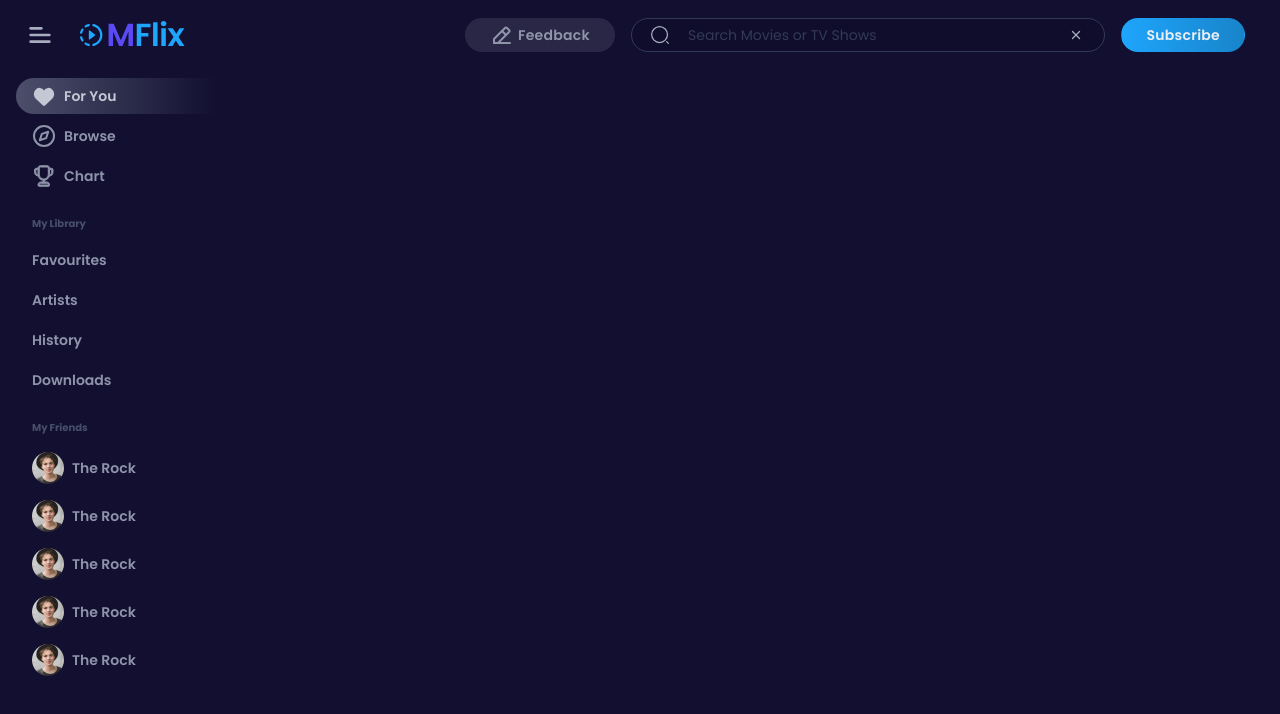
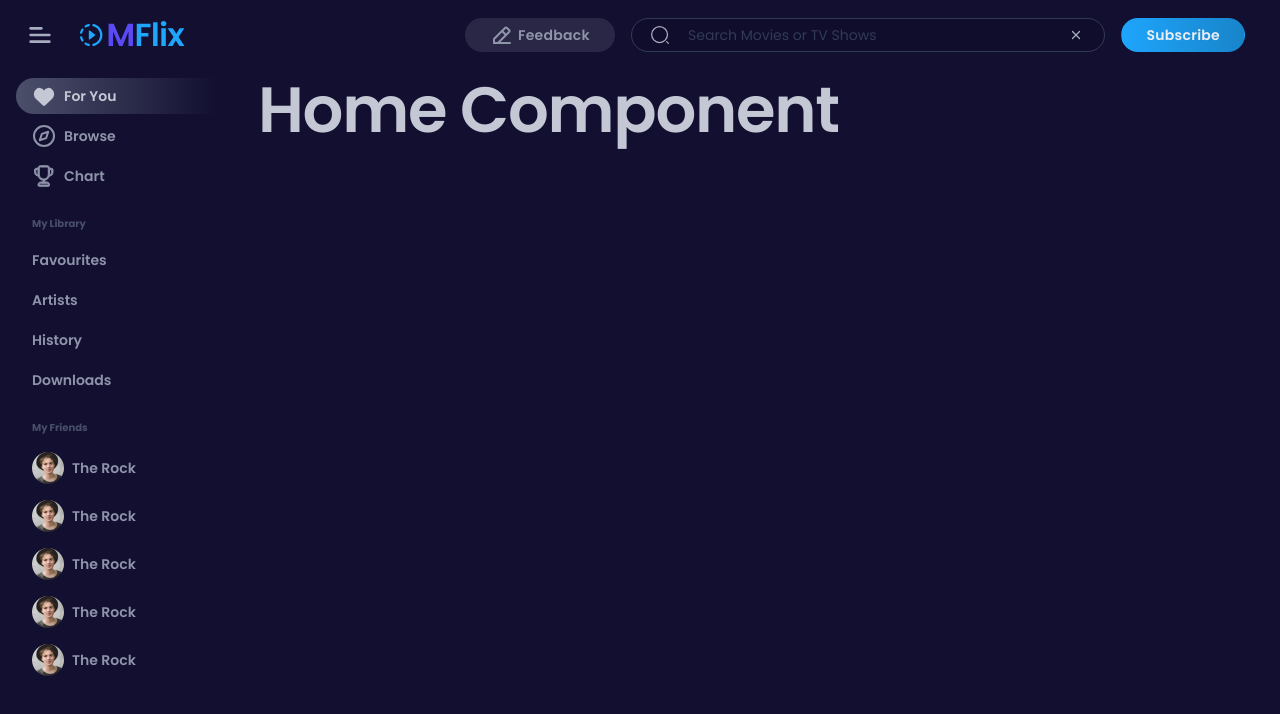
Before and after one commit to imShivam579/mflix, a React (Create React App) app: page / in a window 1280 px wide. Shown: the top 714 px of the page. Built offline with nearby package versions, Linux system fonts and the light colour scheme.

Commit message:
Add: Home page

```diff
--- a/package.json
+++ b/package.json
@@ -10,6 +10,7 @@
     "react": "^17.0.2",
     "react-dom": "^17.0.2",
     "react-redux": "^7.2.6",
+    "react-router-dom": "^5.2.0",
     "react-scripts": "5.0.0"
   },
   "scripts": {
--- a/src/App.js
+++ b/src/App.js
@@ -1,12 +1,33 @@
-import React from "react";
+import React, { useState, useEffect } from "react";
 import "./App.css";
+import { BrowserRouter as Router, Switch, Route } from "react-router-dom";
 import Header from "./components/Header/Header";
 import Sidebar from "./components/Sidebar/Sidebar";
+import Home from "./pages/Home";
 function App() {
+  const [renderContentPositioning, changeRenderContentPositioning] = useState({
+    masterHeaderHeight: 0,
+    sidebarWidth: 0,
+  });
+  useEffect(() => {
+    const masterheaderHeight = document.getElementById("header").clientHeight;
+    const sidebarwidth = document.getElementById("sidebar").clientWidth;
+    changeRenderContentPositioning({
+      masterHeaderHeight: masterheaderHeight,
+      sidebarWidth: sidebarwidth,
+    });
+  }, []);
   return (
     <div className="App bg-primary">
-      <Header />
-      <Sidebar />
+      <Router>
+        <Header />
+        <Sidebar />
+        <Switch>
+          <Route path="/">
+            <Home contentPosition={renderContentPositioning} />
+          </Route>
+        </Switch>
+      </Router>
     </div>
   );
 }
--- a/src/components/Header/Header.js
+++ b/src/components/Header/Header.js
@@ -1,4 +1,4 @@
-import React, { useEffect, useState } from "react";
+import React from "react";
 import {
   GuidBtn,
   BrandLogo,
@@ -8,14 +8,9 @@ import {
 } from "../../customIcons/icons";
 import "./headerStyle.css";
 function Header() {
-  const [masterHeaderHeight, setMasterHeaderHeight] = useState(0);
-  useEffect(() => {
-    const headerHeight = document.getElementById("header").clientHeight;
-    console.log("headerHeight", headerHeight);
-  }, []);
   return (
     <header id="header" className="master__header bg-primary">
-      <div class="master__header--wrapper">
+      <div className="master__header--wrapper">
         <div className="master__header--start">
           <button
             id="guideBtn"
--- a/src/components/Header/headerStyle.css
+++ b/src/components/Header/headerStyle.css
@@ -2,7 +2,7 @@
   display: flex;
   align-items: center;
   justify-content: center;
-  position: fixed;
+  position: sticky;
   top: 0;
   left: 0;
   right: 0;
--- a/src/components/Sidebar/Sidebar.js
+++ b/src/components/Sidebar/Sidebar.js
@@ -1,4 +1,4 @@
-import React, { useState, useEffect } from "react";
+import React, { useState } from "react";
 import "./sidebarStyle.css";
 import { Favourite, Compass, Trophy } from "../../customIcons/icons";
 
@@ -53,8 +53,8 @@ function Sidebar() {
             </div>
           ))}
         </div>
-        <div class="app__guide-scrollableSection ">
-          <div class="guide-scrollableSection-wrapper overflow-scroll">
+        <div className="app__guide-scrollableSection ">
+          <div className="guide-scrollableSection-wrapper overflow-scroll">
             <div className="app__guide-section">
               <div className="guide-section--title">
                 {appGuideState.userGuideSectionTitle}
--- /dev/null
+++ b/src/pages/Home.js
@@ -0,0 +1,13 @@
+function Home({ contentPosition }) {
+  const sidebarWidth = contentPosition.sidebarWidth;
+  return (
+    <div
+      className="render-rich-container"
+      style={{ marginLeft: `${sidebarWidth}px` }}
+    >
+      <h1>Home Component</h1>
+    </div>
+  );
+}
+
+export default Home;
```
Also changed, not shown: 1 other file (tests, documents, lock files or other folders).
